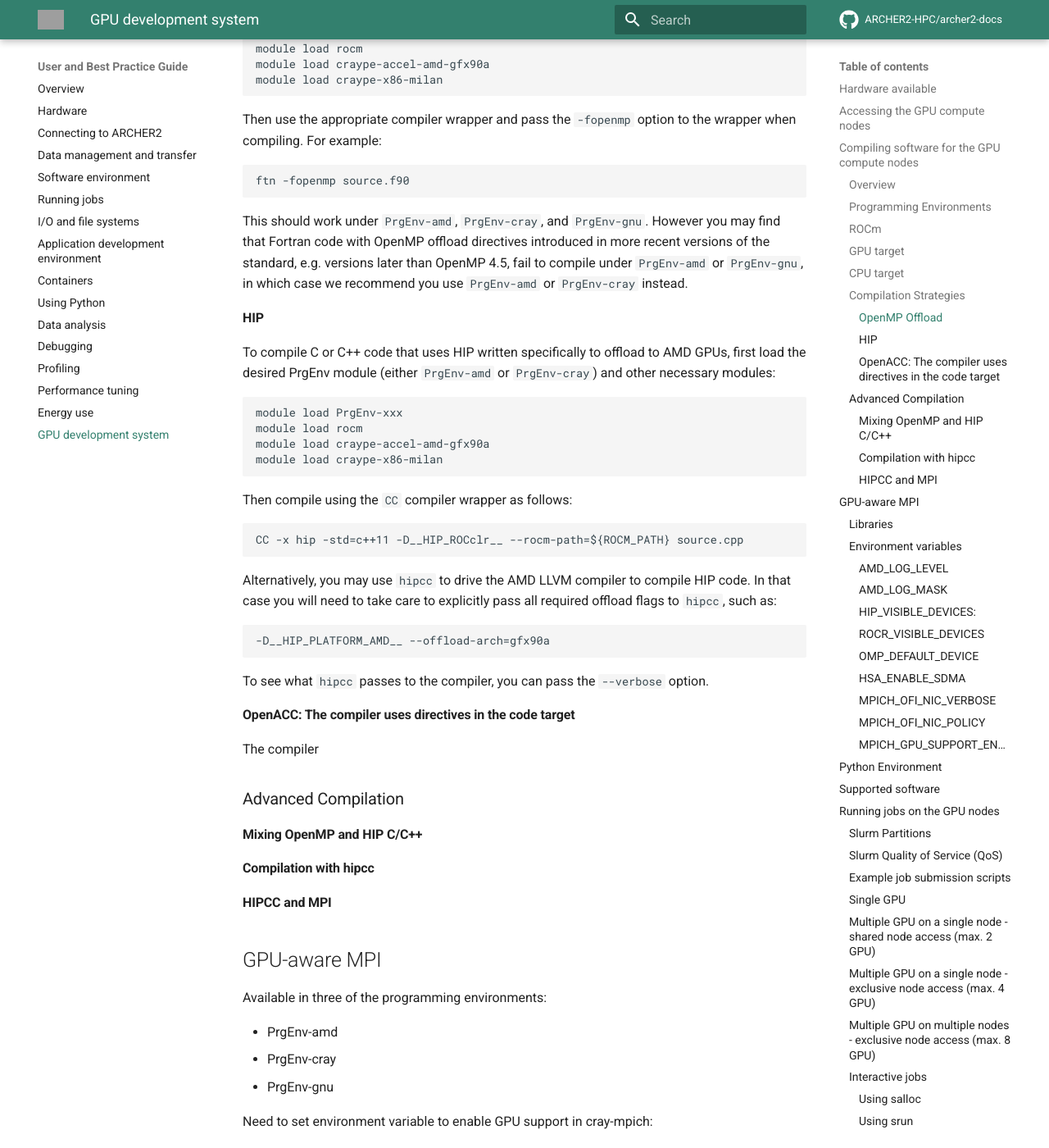
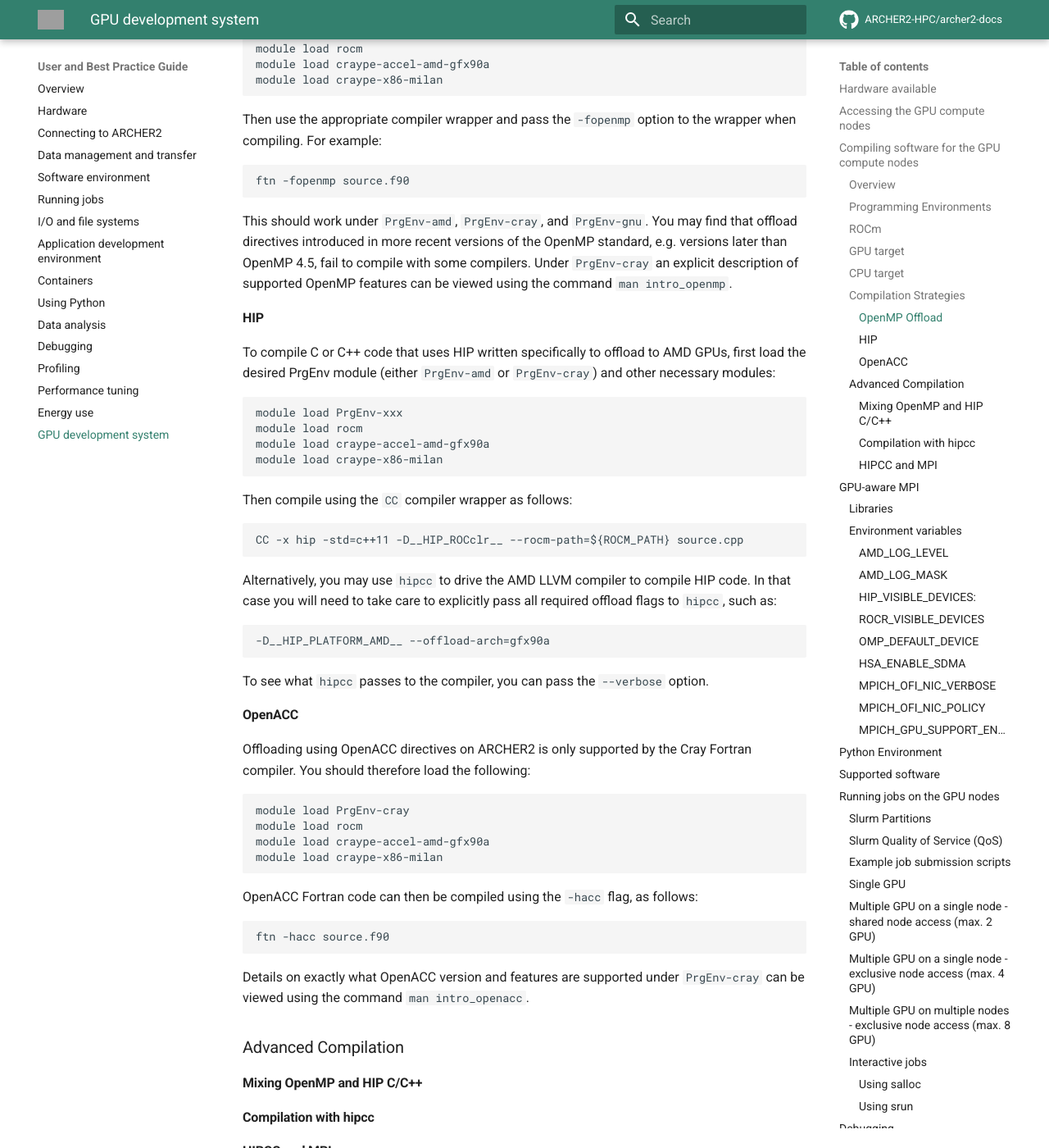
Before and after one commit to ARCHER2-HPC/archer2-docs, an MkDocs documentation site: the page built from docs/user-guide/gpu.md, in a window 1280 px wide and 1400 px high, scrolled down 4466 px. Shown: the whole window at 82% size. Built offline with MkDocs 1.6.1 and Material for MkDocs 9.7.7, drawn with Linux system fonts in a browser that asks for light colours; comment, search, counter and statistics services are not loaded; grey boxes are pictures that could not be loaded.

Commit message:
Add OpenACC compilation guidance

````diff
--- a/docs/user-guide/gpu.md
+++ b/docs/user-guide/gpu.md
@@ -148,15 +148,15 @@
 
 | PrgEnv        | Actual compiler | OpenMP Offload | HIP | OpenACC |
 | ------------- | --------------- | :------------: | :-: | :-----: |
-| `PrgEnv-amd`  | `amdflang`      |     ✅	   | ❌  |   |
-| `PrgEnv-amd`  | `amdclang`      |     ✅	   | ❌  |   |
-| `PrgEnv-amd`  | `amdclang++`    |     ✅	   | ✅  |   |
-| `PrgEnv-cray` | `crayftn`       |     ✅	   | ❌  |   |
-| `PrgEnv-cray` | `craycc`        |     ✅	   | ❌  |   |
-| `PrgEnv-cray` | `crayCC`        |     ✅	   | ✅  |   |
-| `PrgEnv-gnu`  | `gfortran`      |     ✅	   | ❌  |   |
-| `PrgEnv-gnu`  | `gcc`           |     ✅	   | ❌  |   |
-| `PrgEnv-gnu`  | `g++`           |     ✅         | ❌  |   |
+| `PrgEnv-amd`  | `amdflang`      |     ✅	   | ❌  |   ❌    |
+| `PrgEnv-amd`  | `amdclang`      |     ✅	   | ❌  |   ❌    |
+| `PrgEnv-amd`  | `amdclang++`    |     ✅	   | ✅  |   ❌    |
+| `PrgEnv-cray` | `crayftn`       |     ✅	   | ❌  |   ✅    |
+| `PrgEnv-cray` | `craycc`        |     ✅	   | ❌  |   ❌    |
+| `PrgEnv-cray` | `crayCC`        |     ✅	   | ✅  |   ❌    |
+| `PrgEnv-gnu`  | `gfortran`      |     ✅	   | ❌  |   ❌    |
+| `PrgEnv-gnu`  | `gcc`           |     ✅	   | ❌  |   ❌    |
+| `PrgEnv-gnu`  | `g++`           |     ✅         | ❌  |   ❌    |
 
 
 It is generally recommended to do the following:
@@ -209,11 +209,11 @@
 ```
 
 This should work under `PrgEnv-amd`, `PrgEnv-cray`, and
-`PrgEnv-gnu`. However you may find that Fortran code with OpenMP
-offload directives introduced in more recent versions of the standard,
-e.g. versions later than OpenMP 4.5, fail to compile under
-`PrgEnv-amd` or `PrgEnv-gnu`, in which case we recommend you use
-`PrgEnv-amd` or `PrgEnv-cray` instead.
+`PrgEnv-gnu`. You may find that offload directives introduced in more
+recent versions of the OpenMP standard, e.g. versions later than
+OpenMP 4.5, fail to compile with some compilers. Under `PrgEnv-cray`
+an explicit description of supported OpenMP features can be viewed
+using the command `man intro_openmp`.
 
 
 #### HIP
@@ -253,9 +253,27 @@
 The compilation pipeline looks something like:---->
 
 
-#### OpenACC: The compiler uses directives in the code target
+#### OpenACC
 
-The compiler
+Offloading using OpenACC directives on ARCHER2 is only supported by
+the Cray Fortran compiler. You should therefore load the following:
+
+```
+module load PrgEnv-cray
+module load rocm
+module load craype-accel-amd-gfx90a
+module load craype-x86-milan
+```
+
+OpenACC Fortran code can then be compiled using the `-hacc` flag, as follows:
+
+```
+ftn -hacc source.f90
+```
+
+Details on exactly what OpenACC version and features are supported
+under `PrgEnv-cray` can be viewed using the command `man
+intro_openacc`.
 
 
 
````
